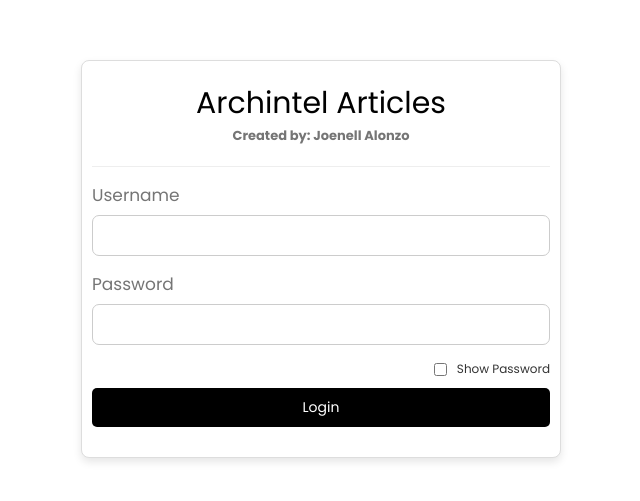
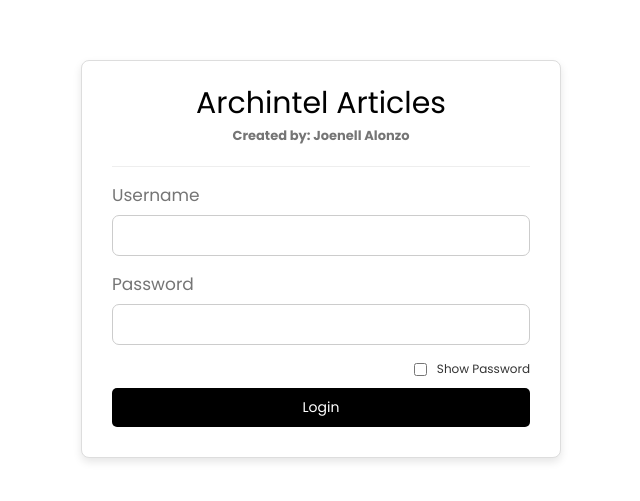
Before and after one commit to alonzojoe/fe-exam, a Vue app: page / in a window 1280 px wide. Shown: the part 141-642 px from the top of the page, without its empty margins (319-959 px from the left). Built offline with nearby package versions, Linux system fonts and the light colour scheme.

Commit message:
style: card padding x adjustment

```diff
--- a/src/components/UI/Card.vue
+++ b/src/components/UI/Card.vue
@@ -17,7 +17,7 @@
 .card {
     border: 1px solid #ddd;
     border-radius: 8px;
-    padding: 1rem;
+    padding: 1rem 3rem;
     background-color: #fff;
     box-shadow: 0 4px 8px rgba(0, 0, 0, 0.1);
 }
```
